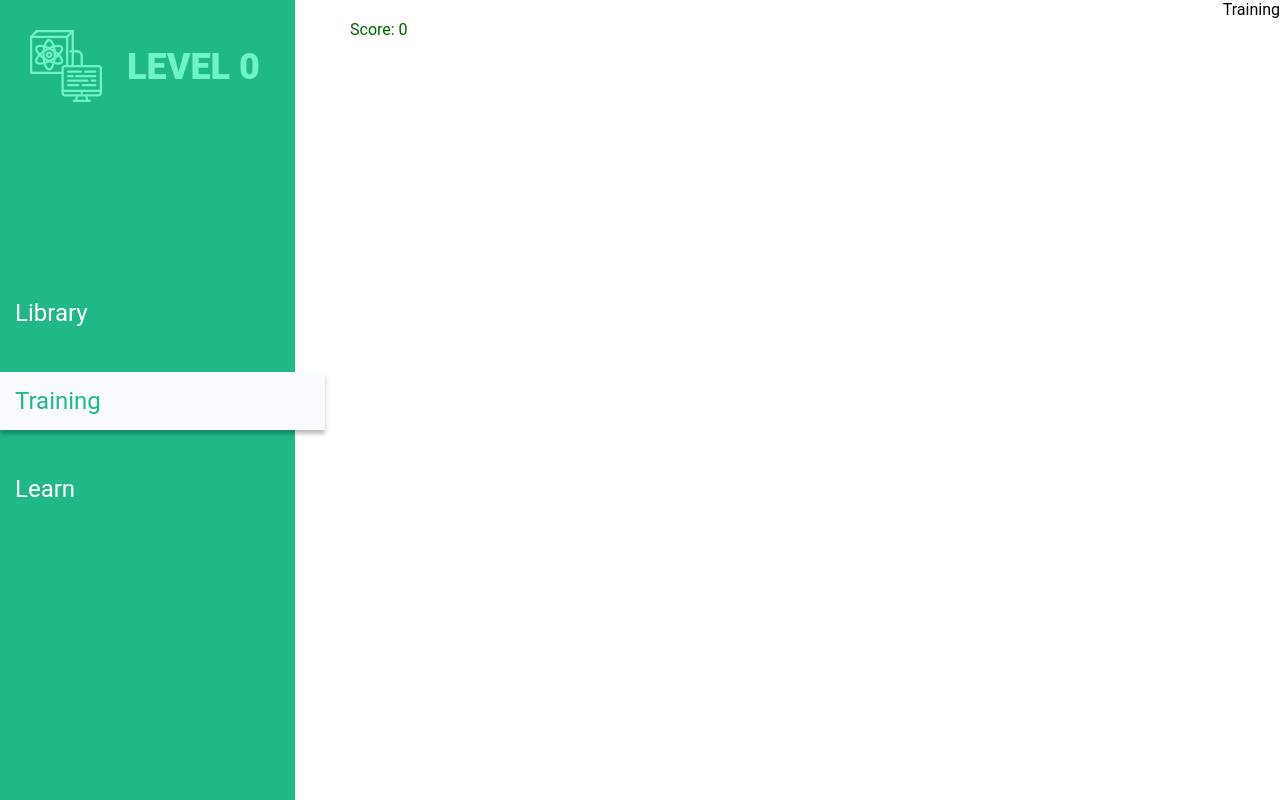
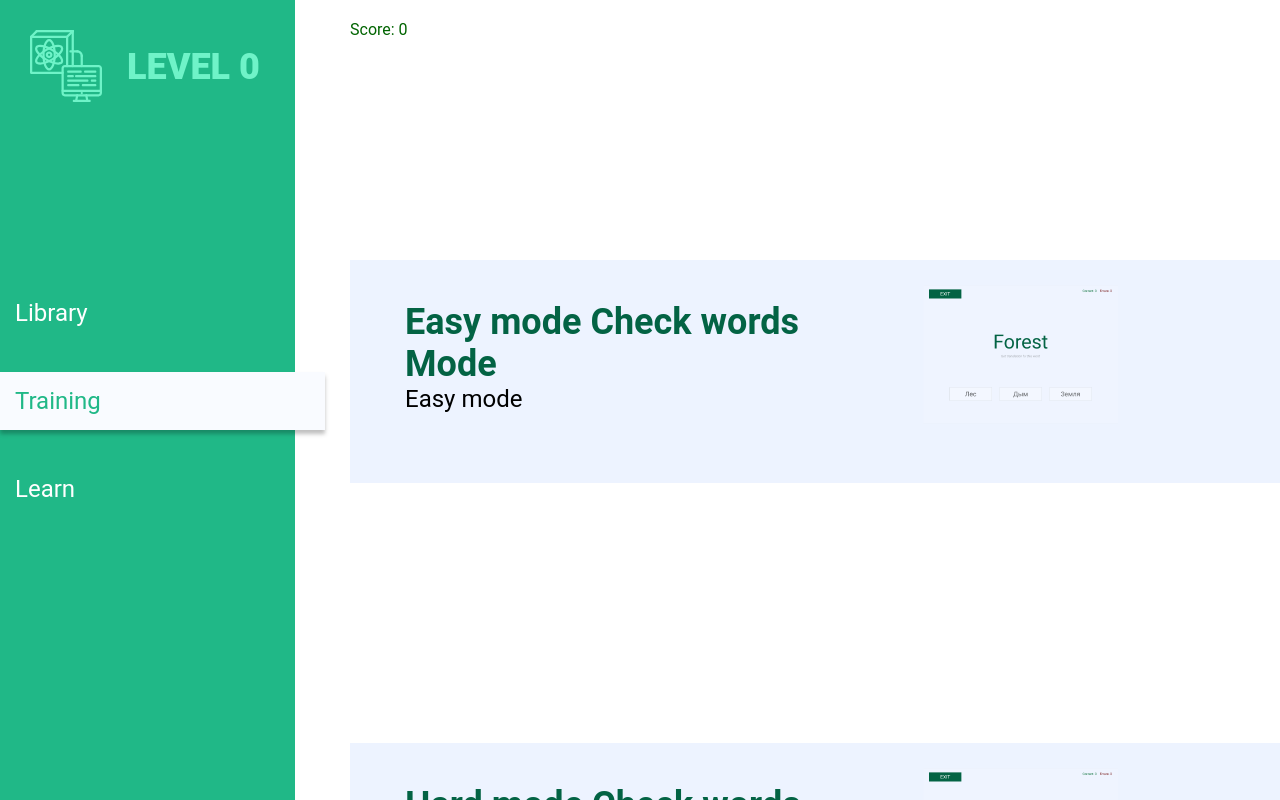
Before and after one commit to Slv97/English_APP-on-React, a React (Create React App) app in the folder english-learn/: page /training in a window 1280 px wide. Shown: the top 800 px of the page. Built offline with nearby package versions, Linux system fonts and the light colour scheme.

Commit message:
Start work with Training

```diff
--- a/english-learn/src/App.css
+++ b/english-learn/src/App.css
@@ -118,8 +118,7 @@ a.active {
 
 .app-wrapper {
   display: grid;
-  grid-template-columns: 360px auto;
-  justify-content: space-between;
+  grid-template-columns: 350px auto;
 }
 
 .label-title {
@@ -293,3 +292,54 @@ a.active {
   text-align: center;
   padding: 15px;
 }
+
+.mode-container > div:first-child {
+  display: grid;
+  align-content: space-between ;
+  min-width: 280px;
+}
+
+.mode-container:hover {
+  box-shadow: 0px 4px 4px rgba(0, 0, 0, 0.25);
+}
+
+.mode-container {
+  display: grid;
+  align-items: center;
+  grid-template-columns: repeat(2, 1fr);
+  justify-items: center;
+  background: rgba(215, 228, 255, 0.46);
+  padding: 25px 55px 55px 55px;
+}
+
+.hard-mode {
+  background: rgba(176, 222, 255, 0.46);
+}
+
+.mode-title {
+  font-weight: bold;
+  font-size: 36px;
+  line-height: 42px;
+  color: #036344;
+}
+
+.model-description {
+  font-size: 24px;
+  line-height: 28px;
+}
+
+.easy-mode .model-description {
+  padding-top: 48px;
+  color: #1B81DF;
+}
+
+.hard-mode .model-description {
+  padding-top: 48px;
+  color: #1B46DF;
+}
+
+.mode-page {
+  display: grid;
+  align-items: start;
+  margin: 130px auto;
+}
--- /dev/null
+++ b/english-learn/src/Components/Mode.jsx
@@ -0,0 +1,18 @@
+import React from "react";
+import imgModel from './../img/screenMode1.png'
+
+export default (props) => {
+    return (
+        <div className='mode-page'>
+            <div className='mode-container'>
+                <div>
+                    <h2 className='mode-title'> {props.modeTitle} Check words Mode </h2>
+                    <p className='model-description easy-mode'>Easy mode</p>
+                </div>
+                <div>
+                    <img src={imgModel} alt="screenMode1" />
+                </div>
+            </div>
+        </div>
+    )
+}
--- a/english-learn/src/Components/Nav/LogoContainer.jsx
+++ b/english-learn/src/Components/Nav/LogoContainer.jsx
@@ -4,7 +4,7 @@ import logo from '../../img/logo.svg'
 const LogoContainer = (props) => {
     return (
         <div className="logo-container">
-            <img src={logo} />
+            <img src={logo} alt="logo"/>
             <span className="level-title"> Level {props.level}</span>
         </div>
     )
--- a/english-learn/src/Components/Page.jsx
+++ b/english-learn/src/Components/Page.jsx
@@ -13,6 +13,27 @@ class Page extends React.Component {
         this.getValue = this.getValue.bind(this)
         this.addWordToLibrary = this.addWordToLibrary.bind(this)
     }
+
+    componentWillMount() {
+
+    }
+
+    componentWillUnmount() {
+
+    }
+
+    shouldComponentUpdate() {
+
+    }
+
+    componentWillUpdate() {
+
+    }
+
+    componentDidUpdate() {
+        this.state.library = this.props.library
+    }
+
     componentDidMount() {
             document.addEventListener('keydown', (event) => {
                 if (this.state.value.length > 0 && this.state.isOpen && event.key === 'Enter') {
@@ -113,4 +134,4 @@ class Page extends React.Component {
 
 export default Page
 
-//46:16
+//09-33
--- a/english-learn/src/Components/Training.jsx
+++ b/english-learn/src/Components/Training.jsx
@@ -1,10 +1,25 @@
-import React from 'react';
+import React, {useEffect} from 'react';
+import imgModel from './../img/screenMode1.png'
+import Mode from './mode'
 
 const Training = () => {
+    const modeClassName = ['easy-mode', 'hard-mode']
+    const modeTitle = ['Easy mode', 'Hard mode']
+    useEffect( () => {
+        return () => {
+
+        }
+    })
     return (
-        <div>
-            Training
+        <div className='mode-page'>
+            <Mode modeClassName={modeClassName[0]}
+                  modeTitle={modeTitle[0]}
+            />
+            <Mode modeClassName={modeClassName[1]}
+                  modeTitle={modeTitle[1]}
+            />
         </div>
+
     )
 }
 
```
Also changed, not shown: english-learn/src/img/screenMode1.png (added), english-learn/src/img/screenMode2.png (added).
